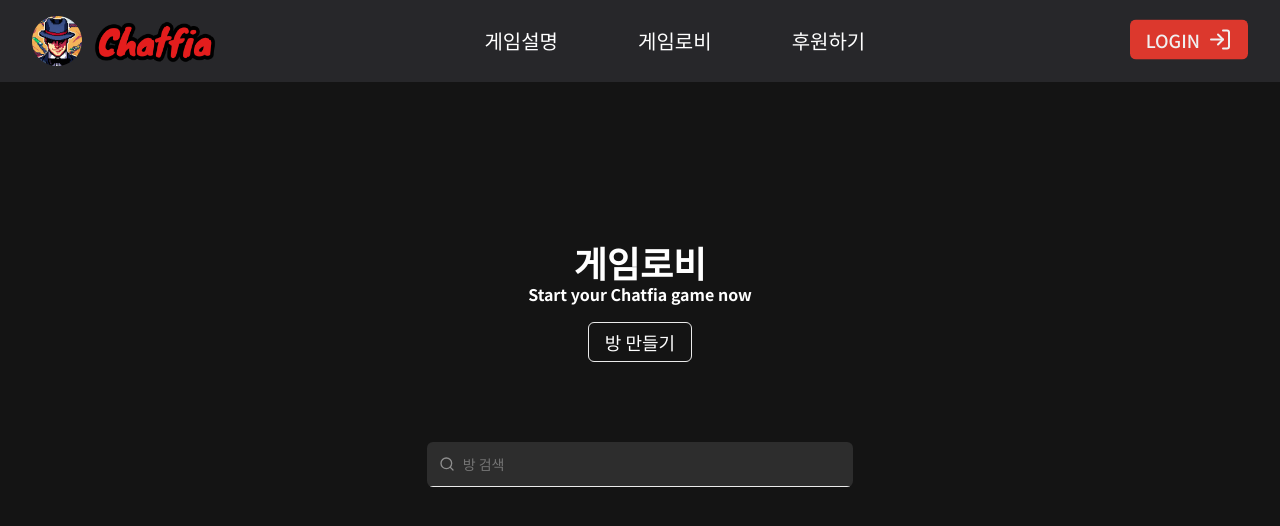
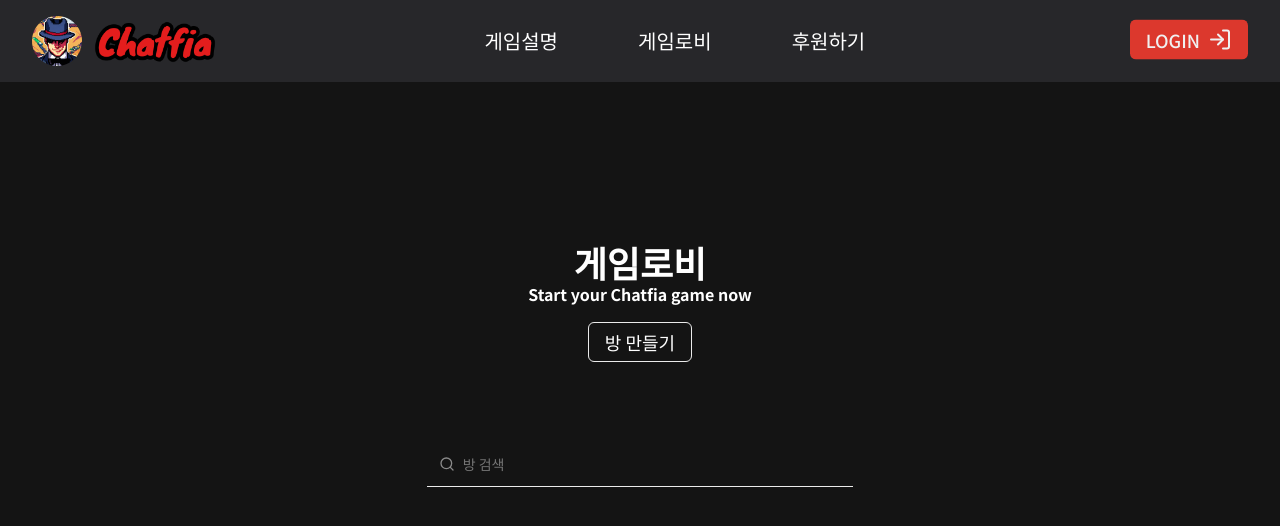
Before and after one commit to naeun-shin/chatfia, a Next.js app: page /lobby in a window 1280 px wide. Shown: the top 526 px of the page. Built offline with nearby package versions, Linux system fonts and the light colour scheme.

Commit message:
refactor: GameRoomCommand 컴포넌트 추가 - lobby.tsx의 command 컴포넌트를 외부로 불러오도록 변경 - looby.tsx의 복잡도를 줄이기 위한 리팩토링

```diff
--- a/src/components/lobby/GameRoomCommand.tsx
+++ b/src/components/lobby/GameRoomCommand.tsx
@@ -0,0 +1,25 @@
+import React from "react";
+import { Search } from "lucide-react";
+import { GameRoomCommandProps } from "@/types/interfaces/lobbyInterface";
+
+const GameRoomCommmand: React.FC<GameRoomCommandProps> = ({
+  searchInput,
+  handleSearchInputChange,
+}) => {
+  return (
+    <div className="mx-auto mb-20 w-1/3">
+      <div className="flex items-center border-b px-3">
+        <Search className="mr-2 h-4 w-4 shrink-0 opacity-50" />
+        <input
+          type="text"
+          placeholder="방 검색"
+          value={searchInput}
+          onChange={handleSearchInputChange}
+          className="flex h-11 w-full rounded-md bg-transparent py-3 text-sm outline-none placeholder:text-muted-foreground disabled:cursor-not-allowed disabled:opacity-50"
+        />
+      </div>
+    </div>
+  );
+};
+
+export default GameRoomCommmand;
--- a/src/pages/lobby.tsx
+++ b/src/pages/lobby.tsx
@@ -3,8 +3,7 @@ import Header from "@/components/header/Header";
 import GameRoom from "@/components/lobby/GameRoom";
 import { GameRoomProps } from "@/types/interfaces/lobbyInterface";
 import GameRoomDialog from "@/components/lobby/GameRoomDialog";
-import { Command } from "@/components/ui/command";
-import { Search } from "lucide-react";
+import GameRoomCommmand from "@/components/lobby/GameRoomCommand";
 
 export default function Lobby() {
   const [rooms, setRooms] = useState<GameRoomProps[]>([]);
@@ -48,20 +47,10 @@ export default function Lobby() {
           />
         </div>
       </div>
-      <div className="mx-auto mb-20 w-1/3">
-        <Command>
-          <div className="flex items-center border-b px-3">
-            <Search className="mr-2 h-4 w-4 shrink-0 opacity-50" />
-            <input
-              type="text"
-              placeholder="방 검색"
-              value={searchInput}
-              onChange={handleSearchInputChange}
-              className="flex h-11 w-full rounded-md bg-transparent py-3 text-sm outline-none placeholder:text-muted-foreground disabled:cursor-not-allowed disabled:opacity-50"
-            />
-          </div>
-        </Command>
-      </div>
+      <GameRoomCommmand
+        searchInput={searchInput}
+        handleSearchInputChange={handleSearchInputChange}
+      />
       <div className="mb-20">
         <div className="mx-auto grid max-w-fit grid-cols-5">
           {filteredRooms.map((room, index) => (
```
Also changed, not shown: src/types/interfaces/lobbyInterface.ts (+7 -0 lines).
